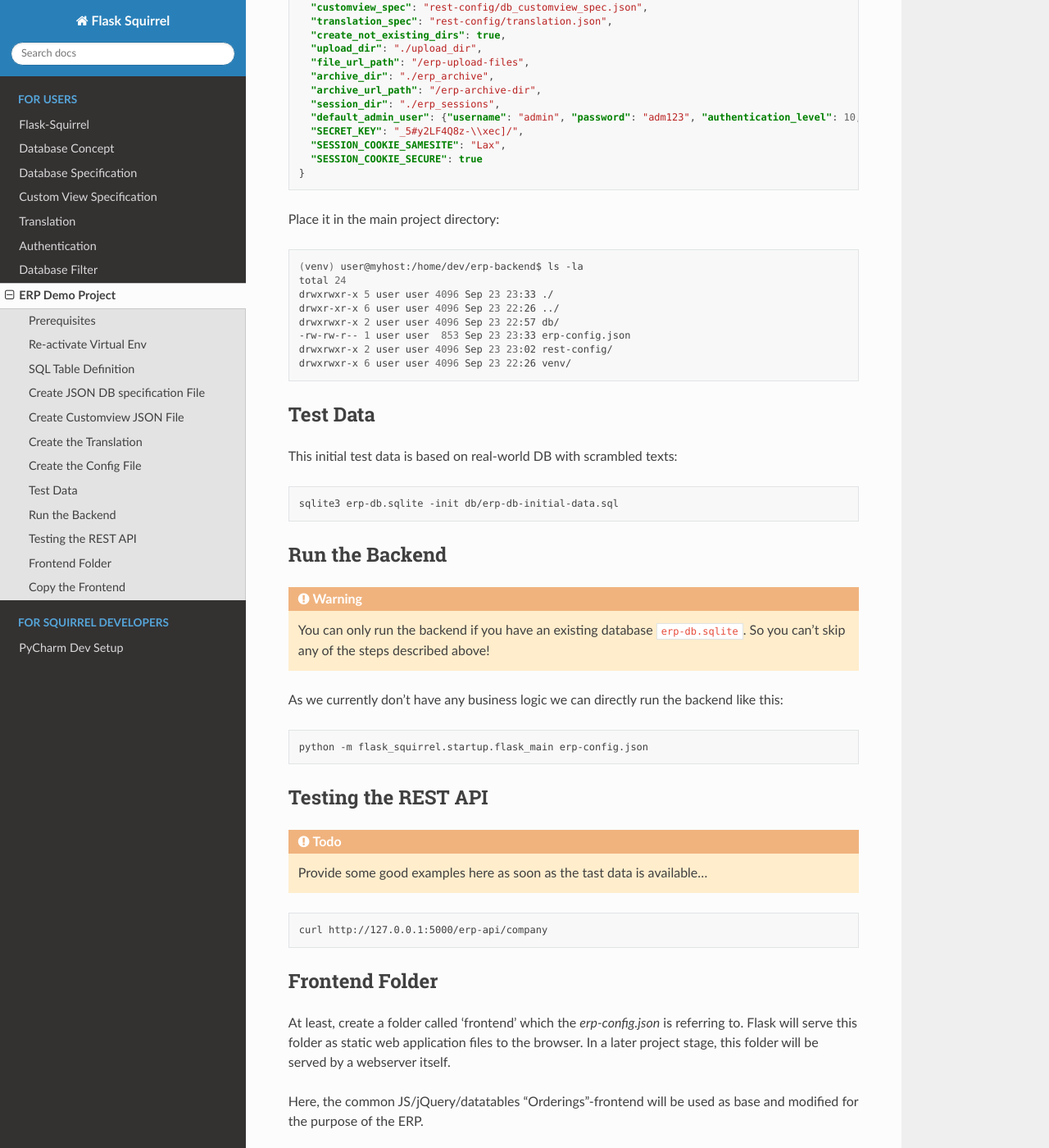
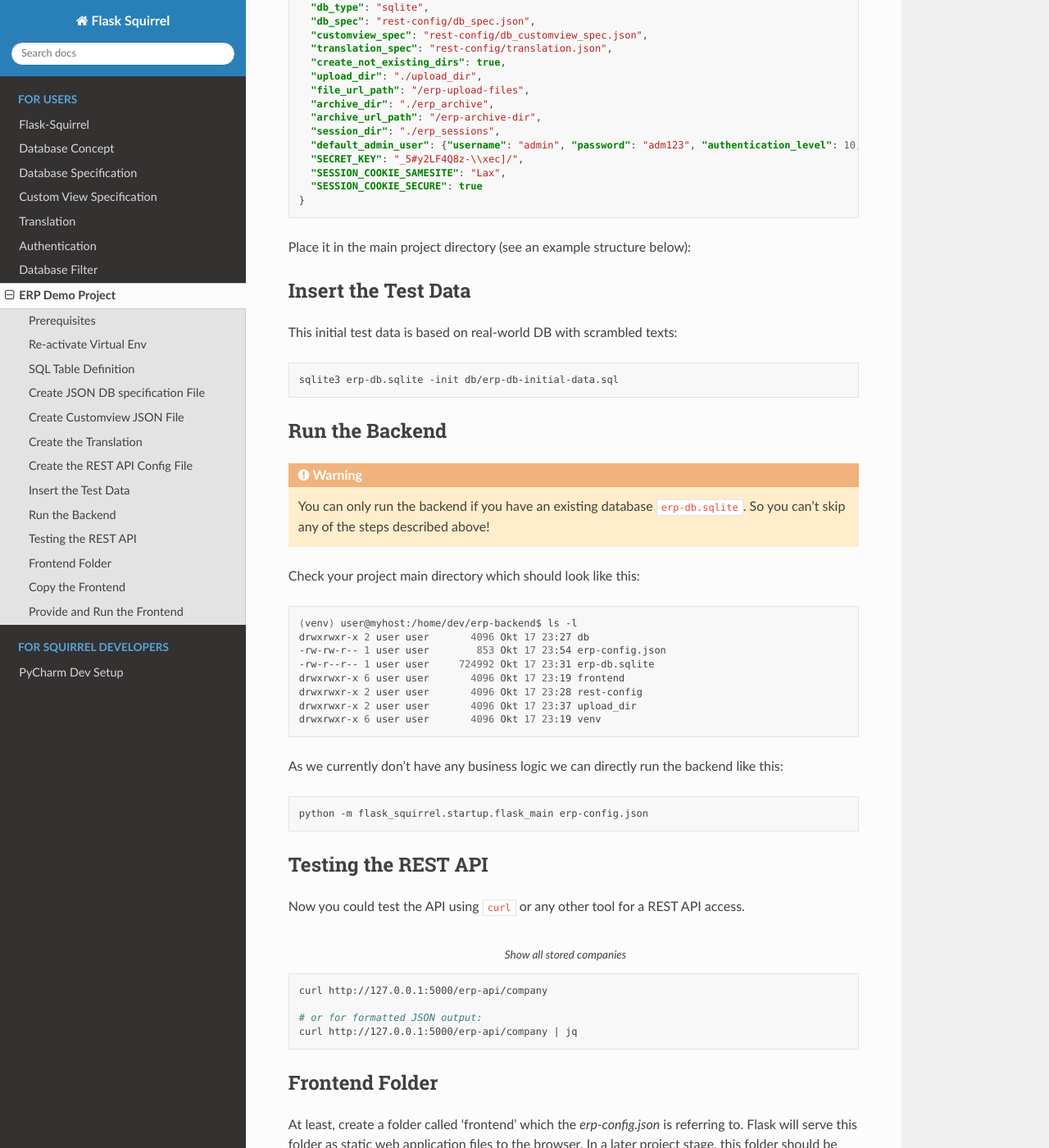
Before and after one commit to ClNo/flask-squirrel, a Sphinx documentation site: the page built from docs/user/erp-demo-project.rst, in a window 1280 px wide and 1400 px high, scrolled down 7218 px. Shown: the whole window at 82% size. Built offline with Sphinx 7.4.7 and the Read the Docs theme 2.0.0, drawn with Linux system fonts in a browser that asks for light colours; some of the changed text lies outside the part shown.

Commit message:
[new] erp-demo: ERP demo data doc improved, static path providing

```diff
--- a/docs/user/erp-demo-project.rst
+++ b/docs/user/erp-demo-project.rst
@@ -327,8 +327,8 @@
    accessing every resource.
 
 
-Create the Config File
-----------------------
+Create the REST API Config File
+-------------------------------
 
 :code:`erp-config.json` describes everything you need to run the backend:
 
@@ -341,6 +341,8 @@
      "version": "00.01.00",
      "flask-debug": false,
      "login_expiration_seconds": 86400,
+     "static_directory": "frontend",
+     "static_url": "erp",
      "db_uri": "sqlite:///./erp-db.sqlite",
      "db_type": "sqlite",
      "db_spec": "rest-config/db_spec.json",
@@ -358,22 +360,10 @@
      "SESSION_COOKIE_SECURE": true
    }
 
-Place it in the main project directory:
+Place it in the main project directory (see an example structure below):
 
-.. code-block:: shell
-
-   (venv) user@myhost:/home/dev/erp-backend$ ls -la
-   total 24
-   drwxrwxr-x 5 user user 4096 Sep 23 23:33 ./
-   drwxr-xr-x 6 user user 4096 Sep 23 22:26 ../
-   drwxrwxr-x 2 user user 4096 Sep 23 22:57 db/
-   -rw-rw-r-- 1 user user  853 Sep 23 23:33 erp-config.json
-   drwxrwxr-x 2 user user 4096 Sep 23 23:02 rest-config/
-   drwxrwxr-x 6 user user 4096 Sep 23 22:26 venv/
-
-
-Test Data
----------
+Insert the Test Data
+--------------------
 
 This initial test data is based on real-world DB with scrambled texts:
 
@@ -390,6 +380,20 @@
    You can only run the backend if you have an existing database :code:`erp-db.sqlite`.
    So you can't skip any of the steps described above!
 
+Check your project main directory which should look like this:
+
+.. code-block:: shell
+
+   (venv) user@myhost:/home/dev/erp-backend$ ls -l
+   drwxrwxr-x 2 user user       4096 Okt 17 23:27 db
+   -rw-rw-r-- 1 user user        853 Okt 17 23:54 erp-config.json
+   -rw-r--r-- 1 user user     724992 Okt 17 23:31 erp-db.sqlite
+   drwxrwxr-x 6 user user       4096 Okt 17 23:19 frontend
+   drwxrwxr-x 2 user user       4096 Okt 17 23:28 rest-config
+   drwxrwxr-x 2 user user       4096 Okt 17 23:37 upload_dir
+   drwxrwxr-x 6 user user       4096 Okt 17 23:19 venv
+
+
 As we currently don't have any business logic we can directly run the backend like this:
 
 .. code-block:: shell
@@ -400,21 +404,23 @@
 Testing the REST API
 --------------------
 
-.. todo::
-
-   Provide some good examples here as soon as the tast data is available...
+Now you could test the API using :code:`curl` or any other tool for a REST API access.
 
 .. code-block:: shell
+   :caption: Show all stored companies
 
    curl http://127.0.0.1:5000/erp-api/company
+
+   # or for formatted JSON output:
+   curl http://127.0.0.1:5000/erp-api/company | jq
 
 
 Frontend Folder
 ---------------
 
 At least, create a folder called 'frontend' which the *erp-config.json* is referring to. Flask will serve this
-folder as static web application files to the browser. In a later project stage, this folder will be served by
-a webserver itself.
+folder as static web application files to the browser. In a later project stage, this folder should be served by
+a webserver instead of using Flask.
 
 Here, the common JS/jQuery/datatables "Orderings"-frontend will be used as base and modified for the purpose
 of the ERP.
@@ -437,10 +443,24 @@
 - main.js, navbarItems: specify the tables you want to access
 - language.js: do the translations; at least the impartant ones
 
+
+Provide and Run the Frontend
+----------------------------
+
+If you have specified the keywords :code:`static_directory` and :code:`static_url` in the REST API config file :code:`erp-config.json`, the
+static frontend files will be provided by the Flask server:
+
+.. code-block::
+   :caption: URL to open in a browser
+
+   http://127.0.0.1:5000/erp/index.html
+
+And the browser will show a "default" frontend where the specified tables will be presented:
+
 .. image:: images/erp-frontend-initial.png
    :alt: ERP demo initial frontend
 
 .. note::
 
-   Conclusion: for more complex applications you should consider using a powerful JavaScript framework
+   Conclusion: for complex application like an ERP you should consider using a powerful JavaScript framework
    like Vue.js, React, Angular oder many others.
```
Also changed, not shown: 2 other files.
